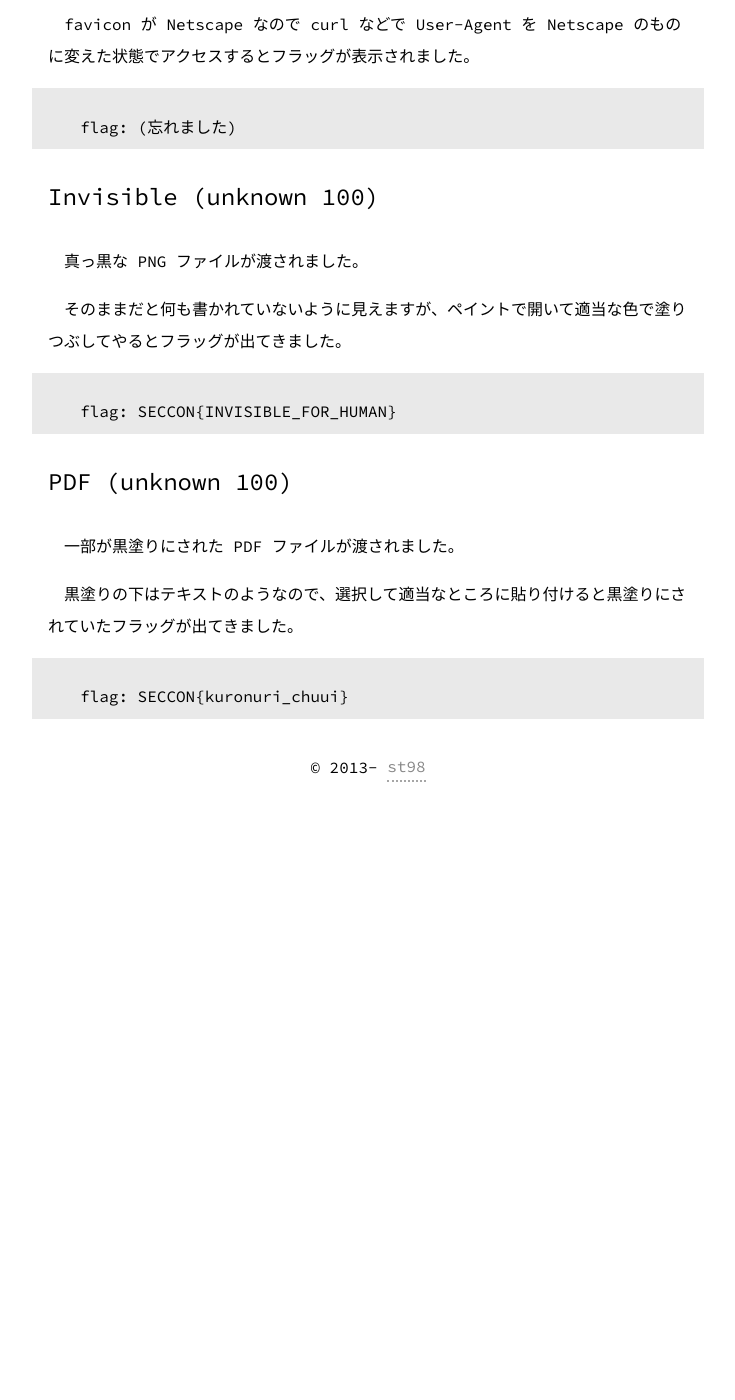
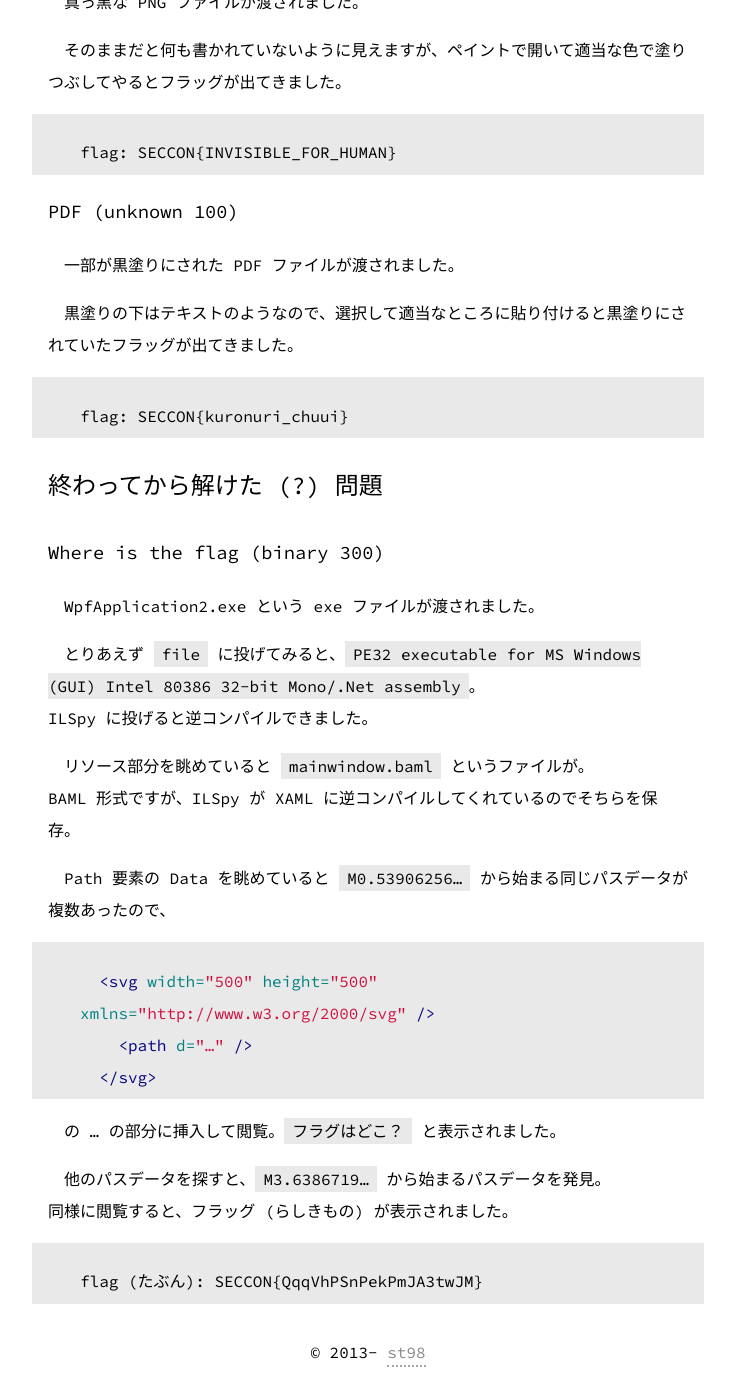
Before and after one commit to st98/diary, a Jekyll site: the page built from _posts/2015-11-08-fukushima.md, in a window 1280 px wide and 1400 px high, scrolled down 5532 px. Shown: the whole window, without its empty margins (272-1007 px from the left). Built offline with Jekyll 4.4.1, drawn with Linux system fonts in a browser that asks for light colours; Markdown is read by kramdown in place of the engine named in the settings; before the commit the page ends 6347 px from its top, so only the background shows below that.

Commit message:
Where is the flag

````diff
--- a/_posts/2015-11-08-fukushima.md
+++ b/_posts/2015-11-08-fukushima.md
@@ -10,7 +10,7 @@
 
 どうやら 2016 年の 1 月に開催される決勝大会 (intercollege) に参加できるようです。嬉しい。
 
-## 解いた問題
+## 競技時間中に解いた問題
 私は競技時間中、
 
 - Find from binary (binary 100)
@@ -30,7 +30,7 @@
 
 web や crypto の問題は問題文を全然メモってなかったのでアレですが、以下にそれぞれの問題の write-up を書いてみます。
 
-## Find from binary (binary 100)
+### Find from binary (binary 100)
 questions という ELF ファイルが渡されました。
 
 0x08048429 で eax > 0x2 となるようにしてやるとフラッグが表示されました。
@@ -52,7 +52,7 @@
 flag: SECCON{Can U read me?}
 ```
 
-## Guess the flag (binary 200)
+### Guess the flag (binary 200)
 guess という ELF ファイルが渡されました。
 
 0x0804857b で al にビット反転されたフラッグの n 文字目が入っているので、ZF を立てて、al をビット反転させた文字を出力するとフラッグが出てきました。
@@ -77,14 +77,14 @@
 flag: SECCON{XOR_encryption_message}
 ```
 
-## Easy decrypto (crypto 100) / Simple crypto (crypto 100)
+### Easy decrypto (crypto 100) / Simple crypto (crypto 100)
 それぞれ ROT13 か base64 でエンコードされていたので、デコードするとフラッグ (もしくはヒント) が出てきました。
 
 ```
 flag: (忘れました)
 ```
 
-## Access to restricted url (network 100)
+### Access to restricted url (network 100)
 pcap ファイルが渡されました。
 
 Basic 認証でアクセスが制限されているファイルにアクセスしている様子が記録されています。認証情報も記録されているので Base64 でデコードするとフラッグが出てきました。
@@ -93,7 +93,7 @@
 flag: SECCON{Basic_auth_is_not_secure_in_most_cases.}
 ```
 
-## National flag (programming 100)
+### National flag (programming 100)
 Python プログラムのファイルが渡されました。
 
 ```python
@@ -112,7 +112,7 @@
 flag: SECCON{MYANMAR}
 ```
 
-## RPN (programming 200)
+### RPN (programming 200)
 RPN.txt という、すごい長い逆ポーランド記法の式が渡されました。
 
 数値がちょっと変わっていて、`1lp(34)` なら 1lp を 34 進数として解釈した数値をスタックに積む…という仕様でした。
@@ -148,10 +148,10 @@
 flag: SECCON{RPN can be read as Japanese}
 ```
 
-## Invisible flag (web 100)
+### Invisible flag (web 100)
 (忘れました)
 
-## Login (web 100)
+### Login (web 100)
 与えられた URL (`http://…/index.php`) にアクセスすると、302 で`login.php` に飛ばされログイン画面が表示されました。
 
 ユーザ名とパスワードを適当に入力して送信したところ、SQLite3 が見つからないという感じのエラーが表示されました。
@@ -162,7 +162,7 @@
 flag: (忘れました)
 ```
 
-## Your browser is not supported (web 200)
+### Your browser is not supported (web 200)
 与えられた URL に Chrome でアクセスしたところ、そのブラウザには対応していないと表示されました。
 
 favicon が Netscape なので curl などで User-Agent を Netscape のものに変えた状態でアクセスするとフラッグが表示されました。
@@ -171,7 +171,7 @@
 flag: (忘れました)
 ```
 
-## Invisible (unknown 100)
+### Invisible (unknown 100)
 真っ黒な PNG ファイルが渡されました。
 
 そのままだと何も書かれていないように見えますが、ペイントで開いて適当な色で塗りつぶしてやるとフラッグが出てきました。
@@ -180,7 +180,7 @@
 flag: SECCON{INVISIBLE_FOR_HUMAN}
 ```
 
-## PDF (unknown 100)
+### PDF (unknown 100)
 一部が黒塗りにされた PDF ファイルが渡されました。
 
 黒塗りの下はテキストのようなので、選択して適当なところに貼り付けると黒塗りにされていたフラッグが出てきました。
@@ -188,3 +188,30 @@
 ```
 flag: SECCON{kuronuri_chuui}
 ```
+
+## 終わってから解けた (?) 問題
+### Where is the flag (binary 300)
+WpfApplication2.exe という exe ファイルが渡されました。
+
+とりあえず `file` に投げてみると、`PE32 executable for MS Windows (GUI) Intel 80386 32-bit Mono/.Net assembly`。
+ILSpy に投げると逆コンパイルできました。
+
+リソース部分を眺めていると `mainwindow.baml` というファイルが。
+BAML 形式ですが、ILSpy が XAML に逆コンパイルしてくれているのでそちらを保存。
+
+Path 要素の Data を眺めていると `M0.53906256…` から始まる同じパスデータが複数あったので、
+
+```html
+  <svg width="500" height="500" xmlns="http://www.w3.org/2000/svg" />
+    <path d="…" />
+  </svg>
+```
+
+の … の部分に挿入して閲覧。`フラグはどこ？` と表示されました。
+
+他のパスデータを探すと、`M3.6386719…` から始まるパスデータを発見。
+同様に閲覧すると、フラッグ (らしきもの) が表示されました。
+
+```
+flag (たぶん): SECCON{QqqVhPSnPekPmJA3twJM}
+```
````
